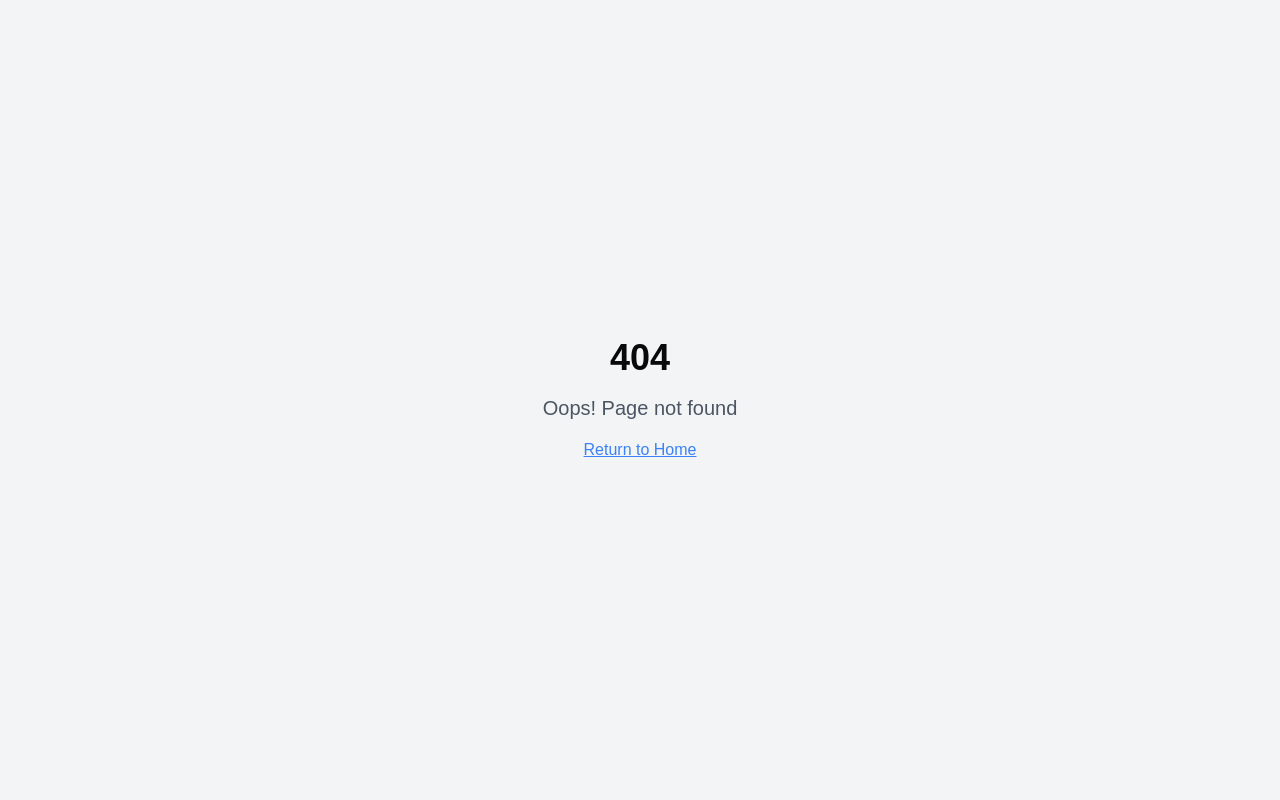
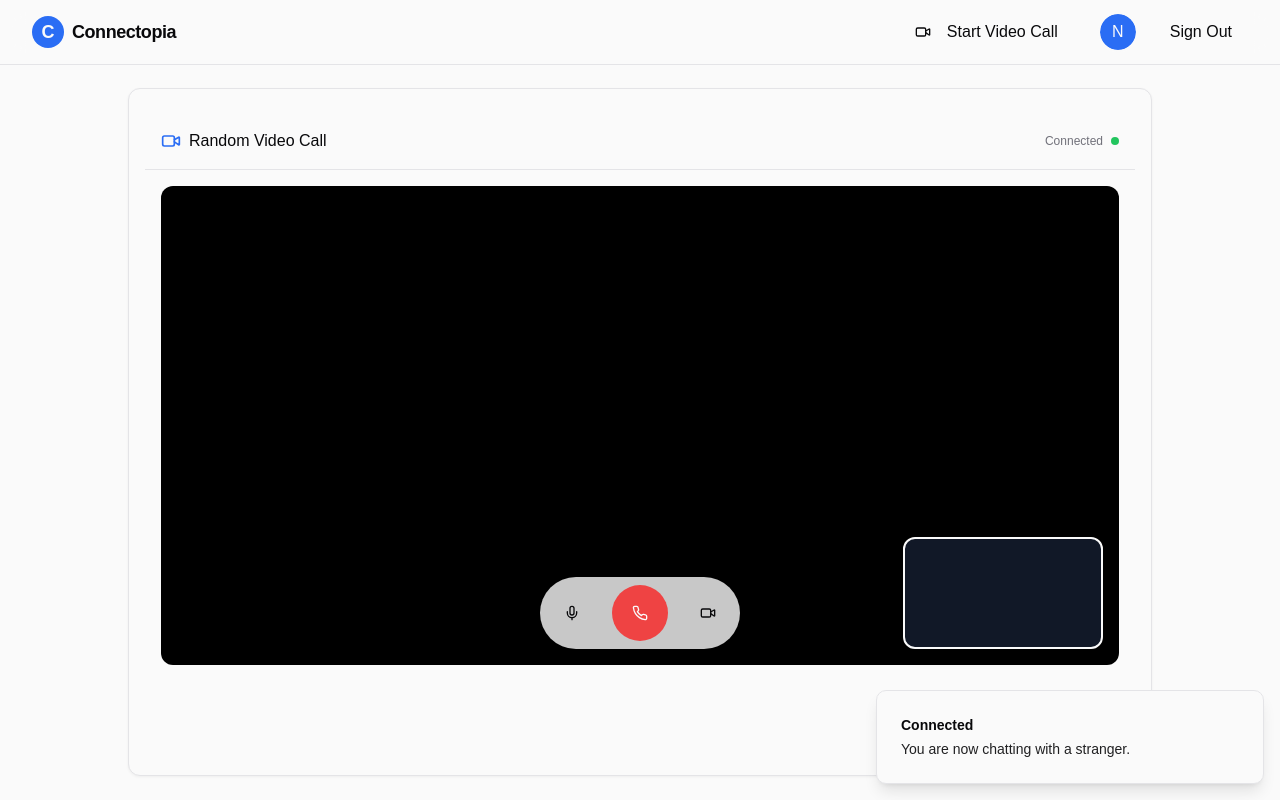
Before and after one commit to laxman-patel/caffae-web, a React (Vite) app: page /video-call in a window 1280 px wide. Before the commit this address had no page. Built offline with nearby package versions, Linux system fonts and the light colour scheme; no server answers; sample sign-in values are in the browser's storage.

Commit message:
Rename Chat to Video Call
Renamed the Chat feature to Video Call.

```diff
--- a/src/App.tsx
+++ b/src/App.tsx
@@ -6,7 +6,7 @@ import { QueryClient, QueryClientProvider } from "@tanstack/react-query";
 import { BrowserRouter, Routes, Route } from "react-router-dom";
 import { AuthProvider } from "./context/AuthContext";
 import Index from "./pages/Index";
-import Chat from "./pages/Chat";
+import VideoCall from "./pages/VideoCall";
 import NotFound from "./pages/NotFound";
 
 const queryClient = new QueryClient();
@@ -20,7 +20,7 @@ const App = () => (
         <BrowserRouter>
           <Routes>
             <Route path="/" element={<Index />} />
-            <Route path="/chat" element={<Chat />} />
+            <Route path="/video-call" element={<VideoCall />} />
             <Route path="*" element={<NotFound />} />
           </Routes>
         </BrowserRouter>
--- a/src/components/Navbar.tsx
+++ b/src/components/Navbar.tsx
@@ -4,7 +4,7 @@ import { useAuth } from "@/context/AuthContext";
 import { UserAvatar } from "./UserAvatar";
 import { useState } from "react";
 import { Link } from "react-router-dom";
-import { Menu, X } from "lucide-react";
+import { Menu, X, Video } from "lucide-react";
 
 export const Navbar = () => {
   const { user, isAuthenticated, logout } = useAuth();
@@ -28,9 +28,10 @@ export const Navbar = () => {
           <div className="hidden md:flex md:items-center md:space-x-6">
             {isAuthenticated ? (
               <>
-                <Link to="/chat">
+                <Link to="/video-call">
                   <Button variant="ghost" className="text-base font-medium transition-all hover:text-primary">
-                    Start Chatting
+                    <Video className="mr-2 h-5 w-5" />
+                    Start Video Call
                   </Button>
                 </Link>
                 <div className="flex items-center space-x-4">
@@ -80,9 +81,10 @@ export const Navbar = () => {
                   <UserAvatar user={user} />
                   <span className="mt-2 text-sm text-muted-foreground">{user?.email}</span>
                 </div>
-                <Link to="/chat" className="w-full" onClick={() => setMobileMenuOpen(false)}>
+                <Link to="/video-call" className="w-full" onClick={() => setMobileMenuOpen(false)}>
                   <Button variant="default" className="w-full">
-                    Start Chatting
+                    <Video className="mr-2 h-5 w-5" />
+                    Start Video Call
                   </Button>
                 </Link>
                 <Button
--- /dev/null
+++ b/src/components/VideoCallInterface.tsx
@@ -0,0 +1,239 @@
+
+import { Button } from "@/components/ui/button";
+import { useAuth } from "@/context/AuthContext";
+import { useChat } from "@/context/ChatContext";
+import { Video, VideoOff, Mic, MicOff, Phone } from "lucide-react";
+import { useEffect, useRef, useState } from "react";
+
+export const VideoCallInterface = () => {
+  const { user } = useAuth();
+  const {
+    isConnecting, isConnected, otherUserDisconnected, connect, disconnect, findNewPartner
+  } = useChat();
+
+  const localVideoRef = useRef<HTMLVideoElement>(null);
+  const remoteVideoRef = useRef<HTMLVideoElement>(null);
+  const [isCameraOn, setIsCameraOn] = useState(true);
+  const [isMicOn, setIsMicOn] = useState(true);
+  const [localStream, setLocalStream] = useState<MediaStream | null>(null);
+
+  // Initialize camera when component mounts
+  useEffect(() => {
+    const startCamera = async () => {
+      try {
+        const stream = await navigator.mediaDevices.getUserMedia({
+          video: true,
+          audio: true
+        });
+
+        if (localVideoRef.current) {
+          localVideoRef.current.srcObject = stream;
+        }
+        setLocalStream(stream);
+      } catch (error) {
+        console.error("Error accessing camera:", error);
+      }
+    };
+
+    if (isConnected) {
+      startCamera();
+    }
+
+    return () => {
+      if (localStream) {
+        localStream.getTracks().forEach(track => track.stop());
+      }
+    };
+  }, [isConnected]);
+
+  // Connect to chat when component mounts
+  useEffect(() => {
+    if (!isConnected && !isConnecting) {
+      connect();
+    }
+
+    return () => {
+      disconnect();
+    };
+  }, []);
+
+  // Mock remote video connection (in a real app this would be actual WebRTC)
+  useEffect(() => {
+    if (isConnected && remoteVideoRef.current) {
+      // This is just a placeholder - in a real implementation,
+      // you would set up WebRTC peer connection here
+      const mockRemoteStream = async () => {
+        try {
+          // For demo purposes, we're just showing a copy of the local stream
+          // In a real app, this would be the peer's stream via WebRTC
+          if (localStream && remoteVideoRef.current) {
+            setTimeout(() => {
+              if (remoteVideoRef.current) {
+                remoteVideoRef.current.srcObject = localStream;
+              }
+            }, 2000);
+          }
+        } catch (error) {
+          console.error("Error with remote stream:", error);
+        }
+      };
+
+      mockRemoteStream();
+    }
+  }, [isConnected, localStream]);
+
+  const toggleCamera = () => {
+    if (localStream) {
+      const videoTracks = localStream.getVideoTracks();
+      videoTracks.forEach(track => {
+        track.enabled = !track.enabled;
+      });
+      setIsCameraOn(!isCameraOn);
+    }
+  };
+
+  const toggleMic = () => {
+    if (localStream) {
+      const audioTracks = localStream.getAudioTracks();
+      audioTracks.forEach(track => {
+        track.enabled = !track.enabled;
+      });
+      setIsMicOn(!isMicOn);
+    }
+  };
+
+  const handleEndCall = () => {
+    if (localStream) {
+      localStream.getTracks().forEach(track => track.stop());
+    }
+    disconnect();
+  };
+
+  return (
+    <div className="flex flex-col h-full bg-background relative">
+      {/* Header */}
+      <div className="border-b border-border p-4 flex items-center justify-between">
+        <div className="flex items-center space-x-2">
+          <Video className="h-5 w-5 text-primary" />
+          <span className="font-medium">Random Video Call</span>
+        </div>
+        <div className="flex items-center space-x-2">
+          {isConnected && (
+            <div className="flex items-center">
+              <span className="text-xs text-muted-foreground mr-2">Connected</span>
+              <div className="h-2 w-2 rounded-full bg-green-500"></div>
+            </div>
+          )}
+          {isConnecting && (
+            <div className="flex items-center">
+              <span className="text-xs text-muted-foreground mr-2">Connecting</span>
+              <div className="h-2 w-2 rounded-full bg-yellow-500 animate-pulse"></div>
+            </div>
+          )}
+          {!isConnected && !isConnecting && (
+            <div className="flex items-center">
+              <span className="text-xs text-muted-foreground mr-2">Disconnected</span>
+              <div className="h-2 w-2 rounded-full bg-red-500"></div>
+            </div>
+          )}
+        </div>
+      </div>
+
+      {/* Video Call Area */}
+      <div className="flex-1 p-4 flex flex-col relative">
+        {isConnecting && (
+          <div className="flex flex-col items-center justify-center h-full space-y-3 animate-pulse">
+            <div className="h-20 w-20 rounded-full bg-primary/10 flex items-center justify-center">
+              <Video className="h-10 w-10 text-primary/50" />
+            </div>
+            <p className="text-sm text-muted-foreground">Finding someone to video call with...</p>
+          </div>
+        )}
+
+        {otherUserDisconnected && !isConnected && !isConnecting && (
+          <div className="flex flex-col items-center justify-center h-full space-y-3">
+            <div className="h-20 w-20 rounded-full bg-destructive/10 flex items-center justify-center">
+              <VideoOff className="h-10 w-10 text-destructive/50" />
+            </div>
+            <p className="text-sm text-muted-foreground">Your call partner disconnected.</p>
+            <Button variant="default" size="sm" onClick={findNewPartner}>
+              Find New Partner
+            </Button>
+          </div>
+        )}
+
+        {isConnected && (
+          <div className="flex flex-col h-full relative">
+            {/* Remote Video (fullscreen) */}
+            <div className="w-full h-full bg-black rounded-lg overflow-hidden">
+              <video
+                ref={remoteVideoRef}
+                autoPlay
+                playsInline
+                className="w-full h-full object-cover"
+              />
+            </div>
+
+            {/* Local Video (picture-in-picture) */}
+            <div className="absolute bottom-4 right-4 w-1/4 max-w-[200px] aspect-video bg-gray-900 rounded-lg overflow-hidden shadow-lg border-2 border-background">
+              <video
+                ref={localVideoRef}
+                autoPlay
+                playsInline
+                muted
+                className="w-full h-full object-cover"
+              />
+              {!isCameraOn && (
+                <div className="absolute inset-0 flex items-center justify-center bg-gray-900/80">
+                  <VideoOff className="h-8 w-8 text-white/70" />
+                </div>
+              )}
+            </div>
+
+            {/* Controls */}
+            <div className="absolute bottom-4 left-1/2 transform -translate-x-1/2 flex items-center space-x-4 bg-background/80 backdrop-blur-sm p-2 rounded-full shadow-lg">
+              <Button
+                variant={isMicOn ? "ghost" : "destructive"}
+                size="icon"
+                className="rounded-full h-12 w-12"
+                onClick={toggleMic}
+              >
+                {isMicOn ? <Mic size={20} /> : <MicOff size={20} />}
+              </Button>
+
+              <Button
+                variant="destructive"
+                size="icon"
+                className="rounded-full h-14 w-14"
+                onClick={handleEndCall}
+              >
+                <Phone size={24} className="rotate-135" />
+              </Button>
+
+              <Button
+                variant={isCameraOn ? "ghost" : "destructive"}
+                size="icon"
+                className="rounded-full h-12 w-12"
+                onClick={toggleCamera}
+              >
+                {isCameraOn ? <Video size={20} /> : <VideoOff size={20} />}
+              </Button>
+            </div>
+          </div>
+        )}
+
+        {!isConnected && !isConnecting && !otherUserDisconnected && (
+          <div className="flex flex-col items-center justify-center h-full space-y-3">
+            <div className="h-20 w-20 rounded-full bg-primary/10 flex items-center justify-center">
+              <Video className="h-10 w-10 text-primary/50" />
+            </div>
+            <p className="text-sm text-muted-foreground">Start a random video call</p>
+            <Button variant="default" onClick={connect}>
+              Start Call
+            </Button>
+          </div>
+        )}
+      </div>
+    </div>
+  );
+};
--- a/src/pages/Index.tsx
+++ b/src/pages/Index.tsx
@@ -4,7 +4,7 @@ import { Navbar } from "@/components/Navbar";
 import { AuthModal } from "@/components/AuthModal";
 import { useAuth } from "@/context/AuthContext";
 import { Link } from "react-router-dom";
-import { ArrowRight, MessageCircle, Shield, Users } from "lucide-react";
+import { ArrowRight, Shield, Users, Video } from "lucide-react";
 
 const Index = () => {
   const { isAuthenticated } = useAuth();
@@ -22,15 +22,15 @@ const Index = () => {
               Connect with someone new instantly
             </h1>
             <p className="text-xl text-muted-foreground max-w-3xl mx-auto">
-              Connectopia brings you face to face with someone new from anywhere in the world. Start meaningful conversations in seconds.
+              Connectopia brings you face to face with someone new from anywhere in the world. Start meaningful video calls in seconds.
             </p>
           </div>
 
           <div className="flex flex-col sm:flex-row items-center justify-center gap-4 pt-4 animate-slide-up animation-delay-200">
             {isAuthenticated ? (
-              <Link to="/chat">
+              <Link to="/video-call">
                 <Button size="lg" className="text-lg px-8 py-6">
-                  Start Chatting <ArrowRight className="ml-2 h-5 w-5" />
+                  Start Video Call <ArrowRight className="ml-2 h-5 w-5" />
                 </Button>
               </Link>
             ) : (
@@ -56,9 +56,9 @@ const Index = () => {
           <div className="grid md:grid-cols-3 gap-8">
             <div className="bg-background rounded-xl p-6 shadow-subtle transition-all hover:shadow-elevated animate-slide-up">
               <div className="h-12 w-12 rounded-full bg-primary/10 flex items-center justify-center mb-4">
-                <MessageCircle className="h-6 w-6 text-primary" />
+                <Video className="h-6 w-6 text-primary" />
               </div>
-              <h3 className="text-xl font-semibold mb-2">Instant Connections</h3>
+              <h3 className="text-xl font-semibold mb-2">Instant Video Calls</h3>
               <p className="text-muted-foreground">
                 Connect instantly with people from around the world. No waiting, no searching.
               </p>
@@ -97,9 +97,9 @@ const Index = () => {
 
           <div className="pt-4">
             {isAuthenticated ? (
-              <Link to="/chat">
+              <Link to="/video-call">
                 <Button size="lg">
-                  Start Chatting Now <ArrowRight className="ml-2 h-5 w-5" />
+                  Start Video Call Now <ArrowRight className="ml-2 h-5 w-5" />
                 </Button>
               </Link>
             ) : (
--- a/src/pages/Chat.tsx
+++ b/src/pages/VideoCall.tsx
@@ -1,11 +1,11 @@
 
 import { Navbar } from "@/components/Navbar";
-import { ChatInterface } from "@/components/ChatInterface";
+import { VideoCallInterface } from "@/components/VideoCallInterface";
 import { ChatProvider } from "@/context/ChatContext";
 import { Navigate } from "react-router-dom";
 import { useAuth } from "@/context/AuthContext";
 
-const Chat = () => {
+const VideoCall = () => {
   const { isAuthenticated, isLoading } = useAuth();
 
   // Show loading state while checking authentication
@@ -28,7 +28,7 @@ const Chat = () => {
       <div className="flex-1 pt-16 flex flex-col">
         <div className="flex-1 max-w-5xl w-full mx-auto px-4 py-6 flex flex-col border border-border rounded-xl my-6 shadow-subtle bg-background">
           <ChatProvider>
-            <ChatInterface />
+            <VideoCallInterface />
           </ChatProvider>
         </div>
       </div>
@@ -36,4 +36,4 @@ const Chat = () => {
   );
 };
 
-export default Chat;
+export default VideoCall;
```
